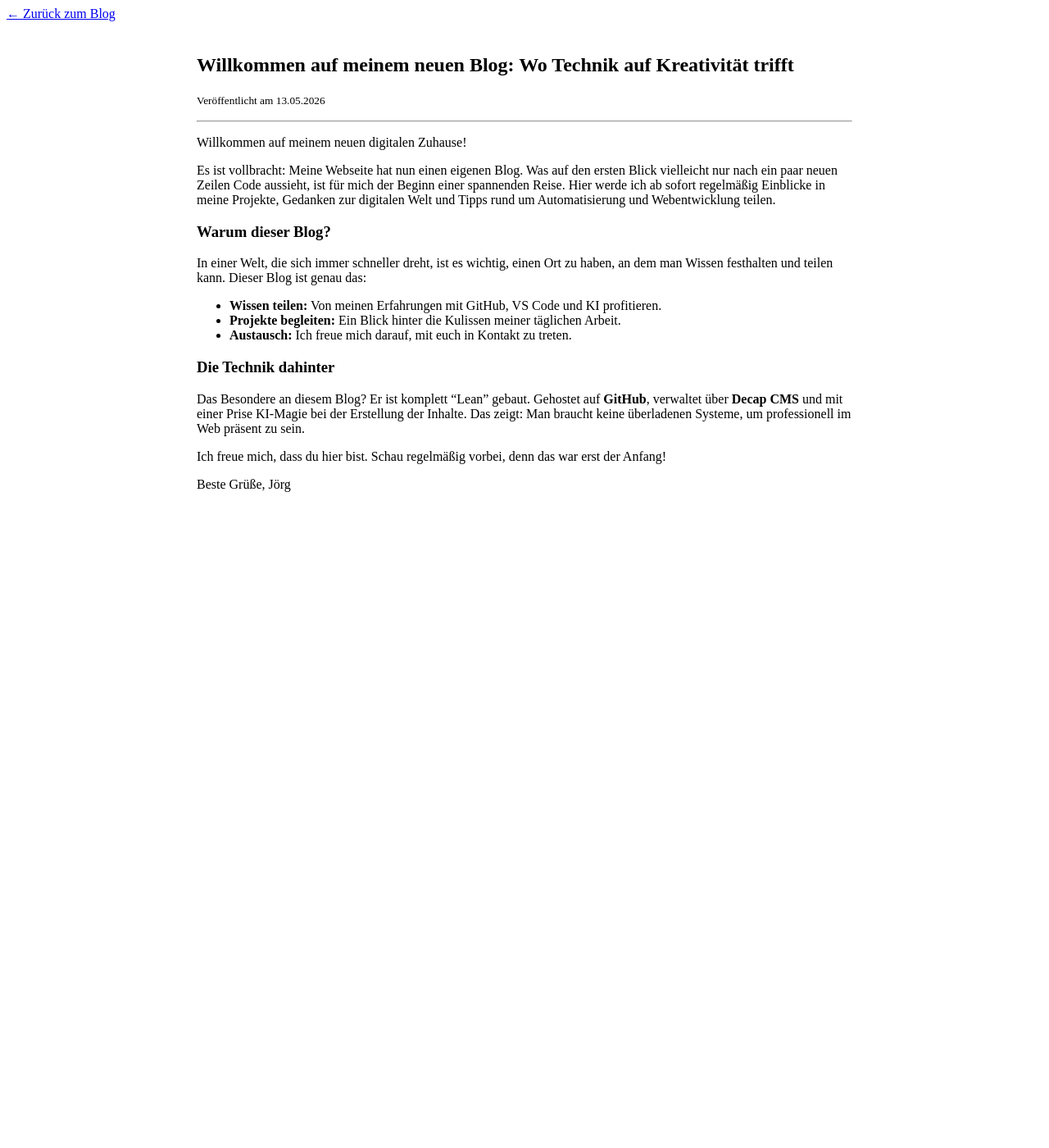
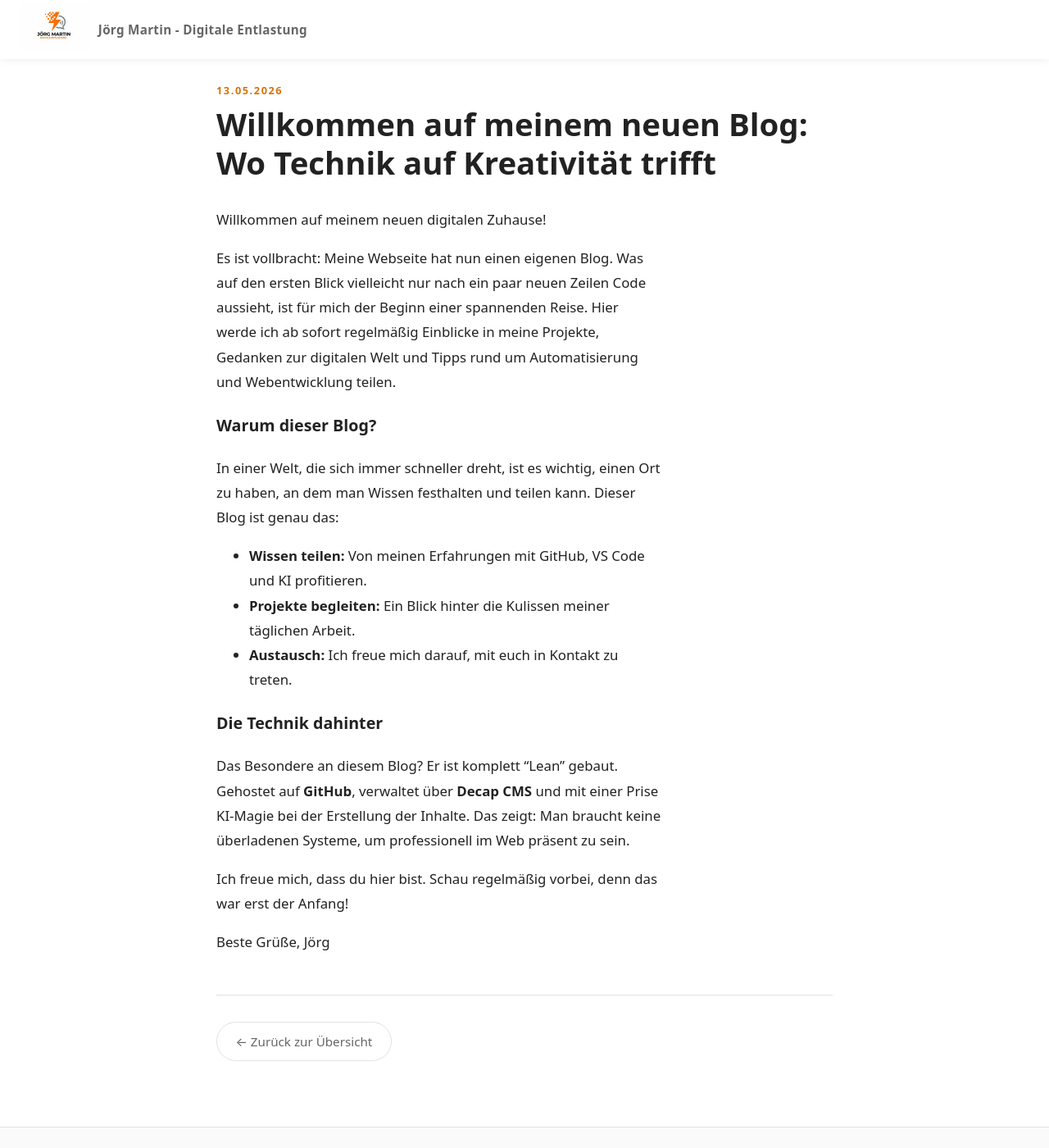
Before and after one commit to joergmartin1969-arch/joergmartindigital, a Jekyll site: the page built from _posts/2026-05-13-willkommen-auf-meinem-neuen-blog-wo-technik-auf-kreativität-trifft.md, in a window 1280 px wide and 1400 px high. Shown: the whole window at 82% size. Built offline with Jekyll 4.4.1, drawn with Linux system fonts in a browser that asks for light colours; some of the changed text lies outside the part shown.

Commit message:
ratgeber  seite fertig

```diff
--- a/_layouts/post.html
+++ b/_layouts/post.html
@@ -1,22 +1,42 @@
 <!DOCTYPE html>
 <html lang="de">
 <head>
-    <meta charset="UTF-8">
-    <link rel="stylesheet" href="/style.css"> <!-- Der Schrägstrich vorne ist wichtig! -->
-    <title>{{ page.title }}</title>
+  <meta charset="UTF-8">
+  <meta name="viewport" content="width=device-width, initial-scale=1">
+  <link rel="stylesheet" href="/assets/style.css?v=3">
+  <title>{{ page.title }} – Jörg Martin</title>
 </head>
 <body>
-    <header>
-        <nav><a href="/blog.html">← Zurück zum Blog</a></nav>
-    </header>
+  <header>
+    <div class="wrapper navbar">
+      <div class="nav-left">
+        <a href="/index.html">
+          <img src="/assets/logo.png" alt="Logo" class="nav-logo" width="200" height="80">
+        </a>
+        <div class="nav-brand">Jörg Martin - Digitale Entlastung</div>
+      </div>
+    </div>
+  </header>
 
-    <article style="max-width: 800px; margin: 40px auto; padding: 0 20px;">
-        <h1>{{ page.title }}</h1>
-        <p><small>Veröffentlicht am {{ page.date | date: "%d.%m.%Y" }}</small></p>
-        <hr>
-        <div class="blog-content">
-            {{ content }} <!-- Hier fügt Jekyll den Text aus dem CMS ein -->
-        </div>
+  <main class="wrapper" style="max-width: 800px; margin-top: 100px;">
+    <article>
+      <div class="hero-kicker">{{ page.date | date: "%d.%m.%Y" }}</div>
+      <h1 style="font-size: 2.4rem; line-height: 1.2; margin: 0.5rem 0 2rem;">{{ page.title }}</h1>
+
+      <div class="hero-lead" style="color: var(--text); line-height: 1.8;">
+        {{ content }}
+      </div>
+
+      <div style="margin-top: 3rem; padding-top: 2rem; border-top: 1px solid var(--border);">
+        <a href="/ratgeber.html" class="btn btn-secondary">← Zurück zur Übersicht</a>
+      </div>
     </article>
+  </main>
+
+  <footer style="margin-top: 5rem;">
+    <div class="footer-inner">
+      <div>© Jörg Martin – Digitale Entlastung</div>
+    </div>
+  </footer>
 </body>
 </html>
--- a/index.html
+++ b/index.html
@@ -80,7 +80,7 @@
      <div class="nav-links" id="navLinks">
   <a href="index.html" class="active">Start</a>
   <a href="leistungen.html">Leistungen</a>
-  <a href="https://service.joergmartindigital.de/ratgeber"target="_blank">Ratgeber</a>
+  <a href="blog.html">Ratgeber</a>
   <a href="ueber-mich.html">Über mich</a>
   <a href="zertifikate.html">Zertifikate</a>
   <a href="kontakt.html" class="nav-cta">Kontakt</a>
@@ -247,6 +247,7 @@
     <div class="footer-links">
       <a href="impressum.html">Impressum</a>
       <a href="datenschutz.html">Datenschutz</a>
+      <a href="/admin/" style="opacity: 0.5; font-size: 0.8rem;">Login</a>
     </div>
 
     <div class="social-links">
```
Also changed, not shown: blog.html (deleted, +0 -28 lines), ratgeber.html (added, +65 -0 lines).
